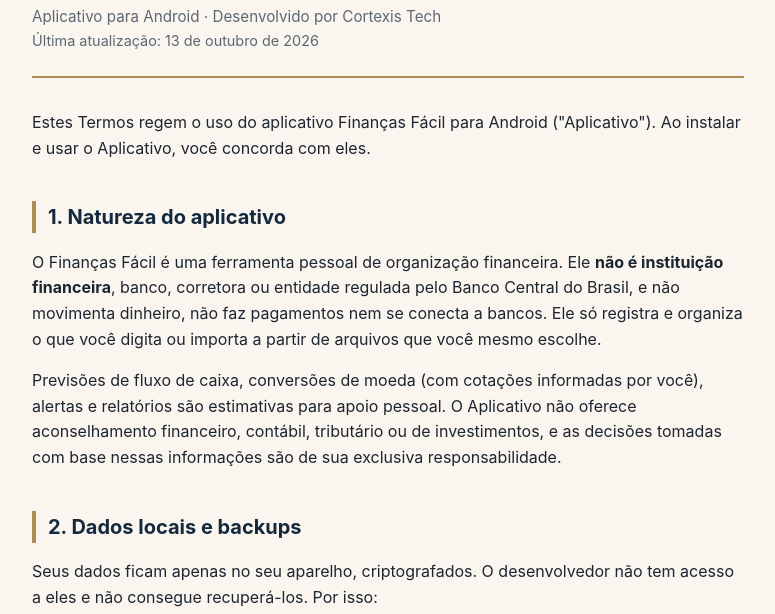
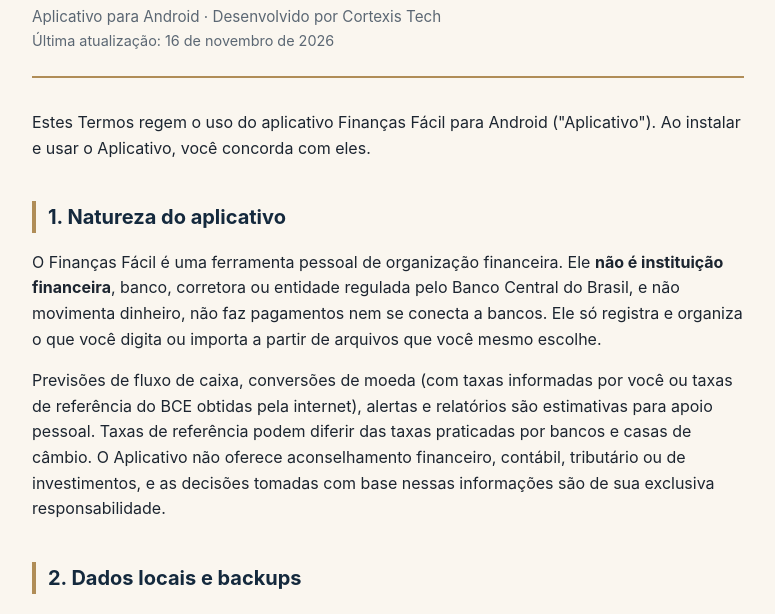
Before and after one commit to cortexistech/financasfacil-BaseLegal, a plain HTML site: page termos-de-uso.html in a window 1280 px wide. Shown: the part 100-714 px from the top of the page, without its empty margins (252-1027 px from the left). Drawn offline with Linux system fonts and the light colour scheme.

Commit message:
Update termos-de-uso.html
Co-authored-by: Copilot <223556219+Copilot@users.noreply.github.com>

```diff
--- a/termos-de-uso.html
+++ b/termos-de-uso.html
@@ -104,14 +104,14 @@
 <header>
   <h1>Termos de Uso — Finanças Fácil</h1>
   <div class="subtitle">Aplicativo para Android · Desenvolvido por Cortexis Tech</div>
-  <div class="meta">Última atualização: 13 de outubro de 2026</div>
+  <div class="meta">Última atualização: 16 de novembro de 2026</div>
 </header>
 
 <p>Estes Termos regem o uso do aplicativo Finanças Fácil para Android ("Aplicativo"). Ao instalar e usar o Aplicativo, você concorda com eles.</p>
 
 <h2>1. Natureza do aplicativo</h2>
 <p>O Finanças Fácil é uma ferramenta pessoal de organização financeira. Ele <strong>não é instituição financeira</strong>, banco, corretora ou entidade regulada pelo Banco Central do Brasil, e não movimenta dinheiro, não faz pagamentos nem se conecta a bancos. Ele só registra e organiza o que você digita ou importa a partir de arquivos que você mesmo escolhe.</p>
-<p>Previsões de fluxo de caixa, conversões de moeda (com cotações informadas por você), alertas e relatórios são estimativas para apoio pessoal. O Aplicativo não oferece aconselhamento financeiro, contábil, tributário ou de investimentos, e as decisões tomadas com base nessas informações são de sua exclusiva responsabilidade.</p>
+<p>Previsões de fluxo de caixa, conversões de moeda (com taxas informadas por você ou taxas de referência do BCE obtidas pela internet), alertas e relatórios são estimativas para apoio pessoal. Taxas de referência podem diferir das taxas praticadas por bancos e casas de câmbio. O Aplicativo não oferece aconselhamento financeiro, contábil, tributário ou de investimentos, e as decisões tomadas com base nessas informações são de sua exclusiva responsabilidade.</p>
 
 <h2>2. Dados locais e backups</h2>
 <p>Seus dados ficam apenas no seu aparelho, criptografados. O desenvolvedor não tem acesso a eles e não consegue recuperá-los. Por isso:</p>
```
